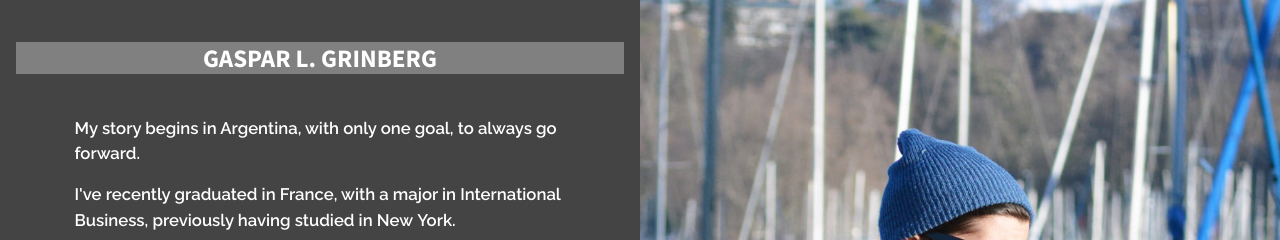
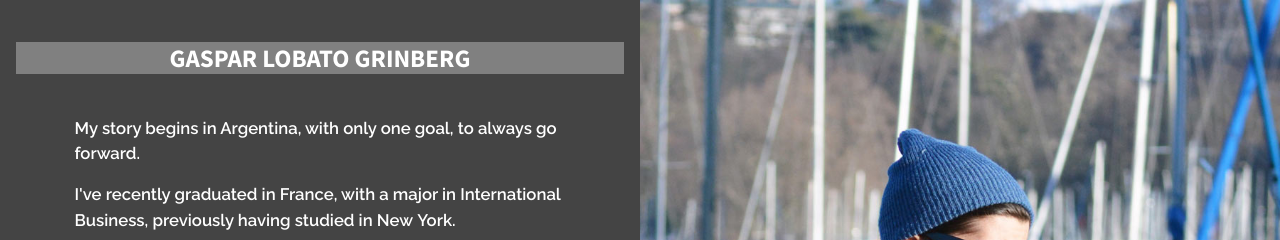
Before and after one commit to gasparlg/gasparg, a Jekyll site: the page built from index.html, in a window 1280 px wide. Shown: the top 240 px of the page. Built offline with Jekyll 4.4.1, drawn with Linux system fonts in a browser that asks for light colours; the list of posts is cut into pages by our own code.

Commit message:
Update default.html

```diff
--- a/_layouts/default.html
+++ b/_layouts/default.html
@@ -22,7 +22,7 @@
 <body>
 <main>
     <article>
-        <h1>GASPAR L. GRINBERG</h1>
+        <h1>GASPAR LOBATO GRINBERG</h1>
         <p>My story begins in Argentina, with only one goal, to always go forward.</p>
         <p>I've recently graduated in France, with a major in International Business, previously having studied in New&nbsp;York.</p>
         <p>My career focuses in Market Research, the stronghold of every organization.</p>
```
